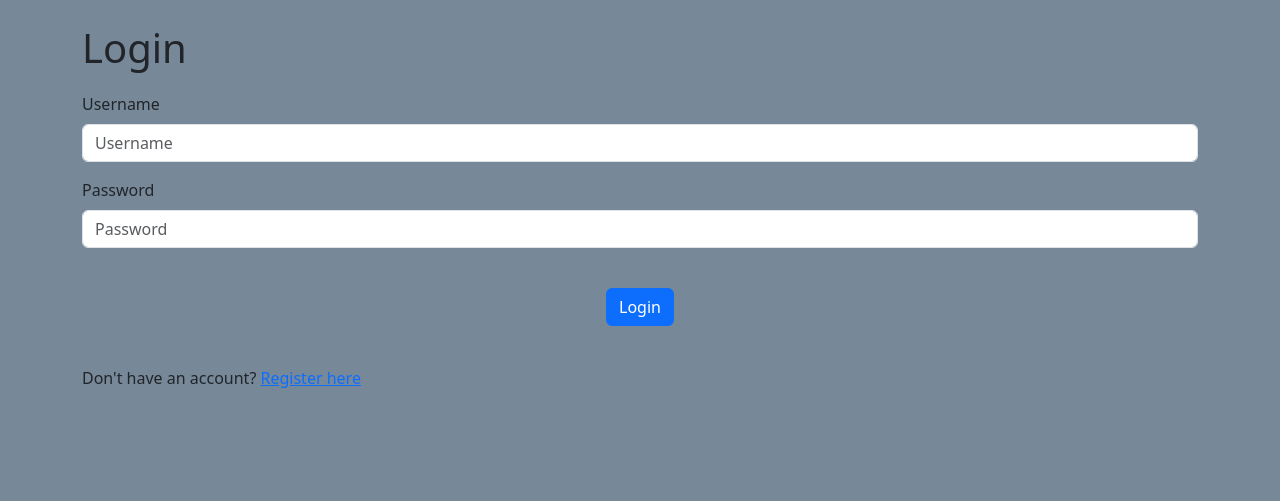
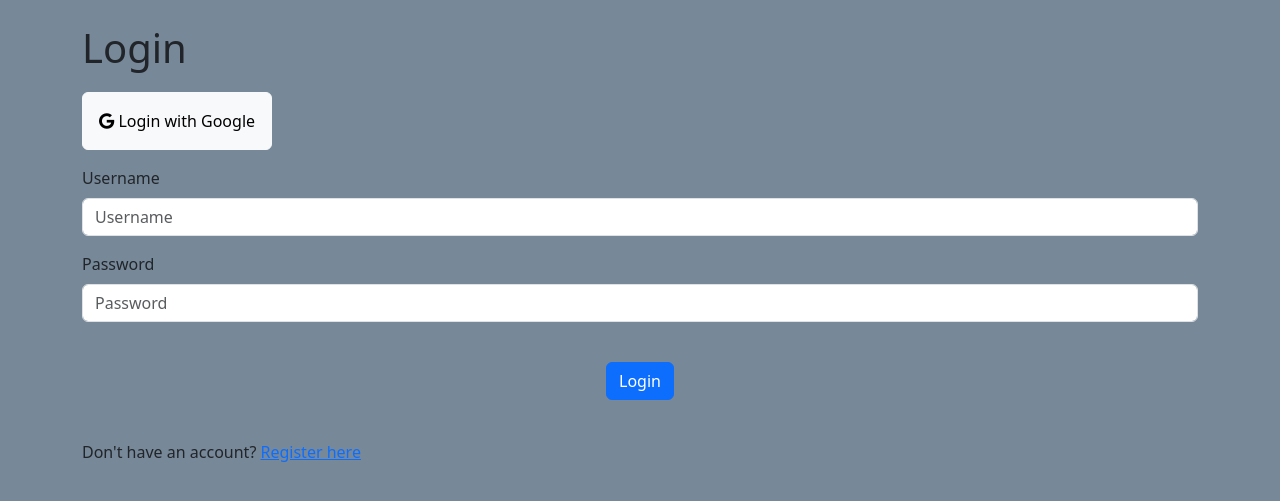
Before and after one commit to LexaTheCreativity/IKT222--assignment-2, a Flask app: page /login in a window 1280 px wide. Shown: the part 56-557 px from the top of the page. Run offline with Flask 3, Linux system fonts and the light colour scheme.

Commit message:
la til Oauth2

```diff
--- a/Assingment_2/app.py
+++ b/Assingment_2/app.py
@@ -13,8 +13,11 @@ import qrcode
 from io import BytesIO
 from base64 import b64encode
 import base64
+from dotenv import load_dotenv
+from authlib.integrations.flask_client import OAuth
 import time
 import datetime
+import requests
 
 
 app = Flask(__name__)
@@ -24,6 +27,37 @@ DATABASE = 'database.db'
 
 login_manager = LoginManager()
 login_manager.init_app(app)
+
+load_dotenv()
+
+# access_token_url='https://accounts.google.com/o/oauth2/token',
+# authorize_url='https://accounts.google.com/o/oauth2/auth',
+#GOOGLE_CLIENT_ID = os.getenv('GOOGLE_CLIENT_ID')
+#GOOGLE_CLIENT_SECRET = os.getenv('GOOGLE_CLIENT_SECRET')
+#  access_token_params=None,
+#    authorize_params=None,
+#    api_base_url='https://www.googleapis.com/oauth2/v1/',
+#    userinfo_endpoint='https://openidconnect.googleapis.com/v1/userinfo',
+#redirect_uri=GOOGLE_REDIRECT_URI,
+
+GOOGLE_REDIRECT_URI = 'http://localhost:5000/authorize'
+GOOGLE_DISCOVERY_URL = "https://accounts.google.com/.well-known/openid-configuration"
+
+
+oauth = OAuth(app)
+google = oauth.register(
+    name='google',
+    client_id=os.getenv('GOOGLE_CLIENT_ID'),
+    client_secret=os.getenv('GOOGLE_CLIENT_SECRET_KEY'),
+    server_metadata_url=GOOGLE_DISCOVERY_URL,
+    client_kwargs={'scope': 'openid email profile'},
+    userinfo_endpoint='https://openidconnect.googleapis.com/v1/userinfo',
+    access_token_params=None,
+    authorize_params=None,
+    api_base_url='https://www.googleapis.com/oauth2/v1/',
+)
+
+
 
 limiter = Limiter(
     get_remote_address,
@@ -52,7 +86,7 @@ def load_user(user_id):
 
     if user:
         # Return the user object with the retrieved data
-        return User(id=user[0], username=user[1], password=user[2], totp_secret=user[3])
+        return User(id=user[0], username=user[1], password=user[3], totp_secret=user[4])
     return None
 
 
@@ -117,8 +151,30 @@ def register():
 
 
 
+#def verify_password(stored_password, provided_password):
+    # Check that stored_password contains a colon
+ #   if ':' not in stored_password:
+  #      raise ValueError("Stored password format is invalid, missing salt delimiter ':'.")
+
+    # Split stored_password into salt and hash
+   # salt_hex, stored_hash = stored_password.split(":")
+
+    # Convert the hex salt back to bytes
+#    salt = bytes.fromhex(salt_hex)
+
+    # Hash the provided password with the extracted salt
+#    provided_hash = hashlib.sha256(salt + provided_password.encode()).hexdigest()
+
+    # Compare the hashes
+ #   return provided_hash == stored_hash
+
+
 def verify_password(stored_password, provided_password):
-    # Check that stored_password contains a colon
+    # Check if stored_password is None
+    if stored_password is None:
+        raise ValueError("Stored password is None. This should not happen.")
+
+    # Check that stored_password contains a colon (salt delimiter)
     if ':' not in stored_password:
         raise ValueError("Stored password format is invalid, missing salt delimiter ':'.")
 
@@ -157,6 +213,48 @@ def record_failed_attempt(username):
     cursor.execute("INSERT INTO login_attempts (username) VALUES (?)", (username,))
     conn.commit()
     conn.close()
+
+
+@app.route('/google_login', methods=['GET', 'POST'])
+def google_login():
+    google = oauth.create_client('google')
+    redirect_uri = url_for('authorize', _external=True)
+    return google.authorize_redirect(redirect_uri)
+
+
+@app.route('/authorize', methods=['GET', 'POST'])
+def authorize():
+    try:
+        google = oauth.create_client('google')
+        token = google.authorize_access_token()
+        resp = google.get('userinfo').json()
+
+        if resp:
+            conn = connect_db()
+            cursor = conn.cursor()
+            cursor.execute("SELECT * FROM users WHERE username = ?", (resp['email'],))
+            user = cursor.fetchone()
+
+            if user is None:
+                cursor.execute("INSERT INTO users (username) VALUES (?)", (resp['email'],))
+                conn.commit()
+                cursor.execute("SELECT * FROM users WHERE username = ?", (resp['email'],))
+                user = cursor.fetchone()
+                print(user)
+
+            user_obj = User(id=user[0], username=user[1], password=None, totp_secret=None)
+            login_user(user_obj)
+            session['user_id'] = user[0]
+            flash("Logged in successfully with Google!", category='success')
+            return redirect(url_for('home'))
+        else:
+            flash("Failed to authenticate with Google", category='danger')
+            return redirect(url_for('login'))
+
+    except Exception as e:
+        print(f"Error during Google authentication: {e}")
+        flash("Failed to authenticate with Google", category='danger')
+        return redirect(url_for('login'))
 
 
 @app.route('/setup2fa/<username>', methods=['GET', 'POST'])
@@ -208,7 +306,7 @@ def verify2fa(username):
                 #cursor.execute("UPDATE users SET totp_secret = ? WHERE username = ?", (username,))
                 #conn.commit()
 
-                totp_secret = user[3]
+                totp_secret = user[4]
 
                 totp = pyotp.TOTP(totp_secret)
 
@@ -249,7 +347,7 @@ def login():
 
         # Check if user exists and print the retrieved password for debugging
         if user is not None:
-            stored_password = user[2]  # Get the stored hashed password
+            stored_password = user[3]  # Get the stored hashed password
             if verify_password(stored_password, password):
                 # Clear any failed attempts upon successful login
                 conn = connect_db()
@@ -259,7 +357,7 @@ def login():
                 conn.close()
 
                 # Create a user object if the password is correct
-                user_obj = User(id=user[0], username=user[1], password=user[2], totp_secret=user[3])
+                user_obj = User(id=user[0], username=user[1], password=user[3], totp_secret=user[4])
                 #verify2fa(user_obj.username)
                 login_user(user_obj)
                 session['user_id'] = user[0]
--- a/Assingment_2/database.py
+++ b/Assingment_2/database.py
@@ -12,7 +12,8 @@ def create_tables():
            CREATE TABLE IF NOT EXISTS users (
                id INTEGER PRIMARY KEY AUTOINCREMENT,
                username TEXT NOT NULL UNIQUE,
-               password TEXT NOT NULL,
+               email TEXT NULL UNIQUE,
+               password TEXT NULL,
                totp_secret TEXT NULL,
                otp_enabled BOOLEAN NULL
            )
--- a/Assingment_2/templates/base.html
+++ b/Assingment_2/templates/base.html
@@ -7,6 +7,7 @@
     <!-- Bootstrap CSS -->
     <link rel="stylesheet" href="https://cdn.jsdelivr.net/npm/bootstrap@5.3.0-alpha1/dist/css/bootstrap.min.css">
     <link rel="stylesheet" href="{{ url_for('static', filename='css/style.css') }}">
+    <link rel="stylesheet" href="https://cdnjs.cloudflare.com/ajax/libs/font-awesome/6.0.0-beta3/css/all.min.css">
 </head>
 <body>
 
--- a/Assingment_2/templates/login.html
+++ b/Assingment_2/templates/login.html
@@ -6,6 +6,15 @@
 
 {% block content %}
 	<h1>Login</h1>
+
+    <form method="POST" action="{{ url_for('google_login') }}">
+        <div class="mb-3">
+            <button class="btn btn-light p-3 m-auto" id="register_btn">
+                <i class="fa-brands fa-google"></i>
+                <span> Login with Google</span>
+            </button>
+        </div>
+    </form>
 
     <form method="POST" action="{{ url_for('login') }}">
         <div class="mb-3">
```
Also changed, not shown: Assingment_2/templates/register.html (+9 -0 lines), Assingment_2/blog.db, 1 other file.
